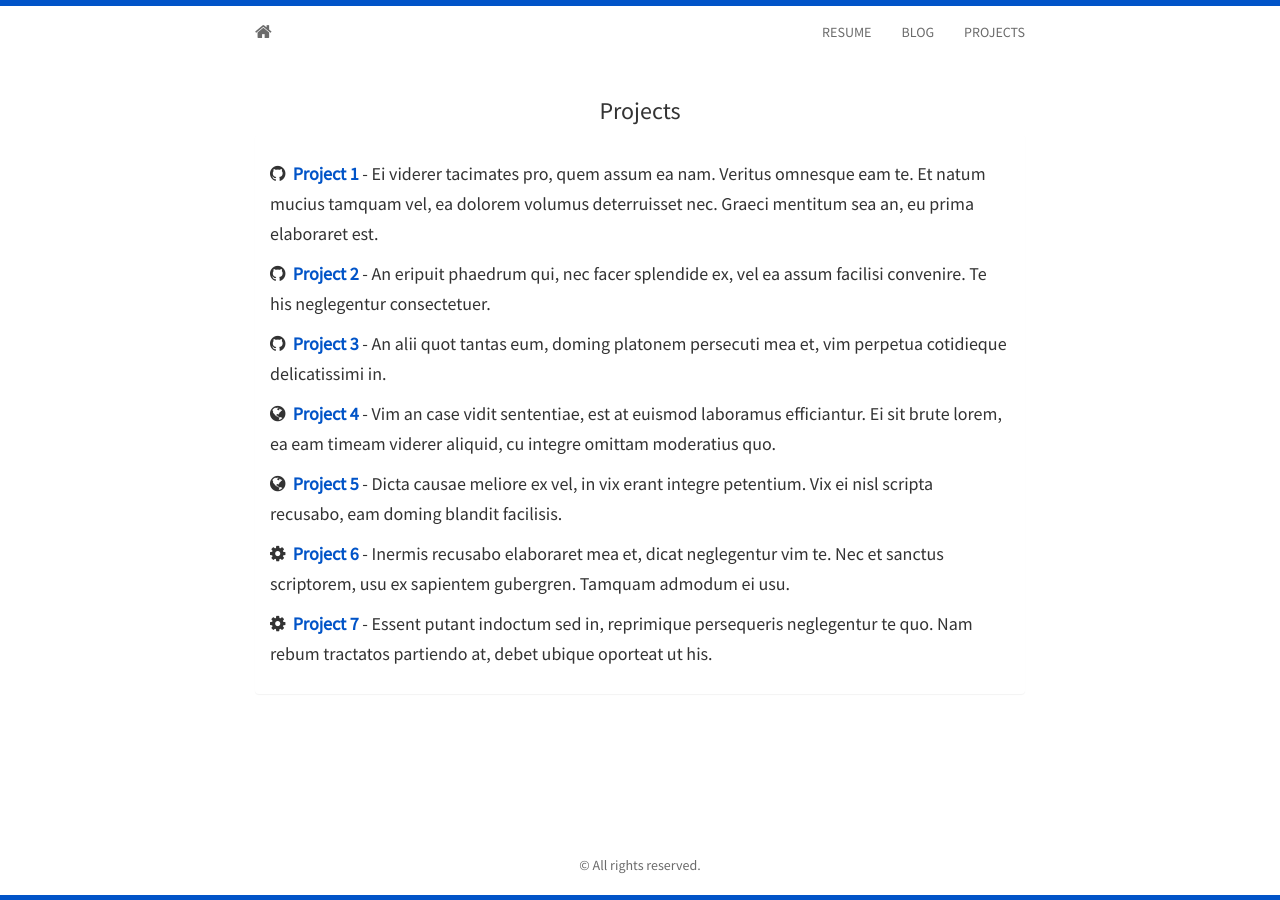
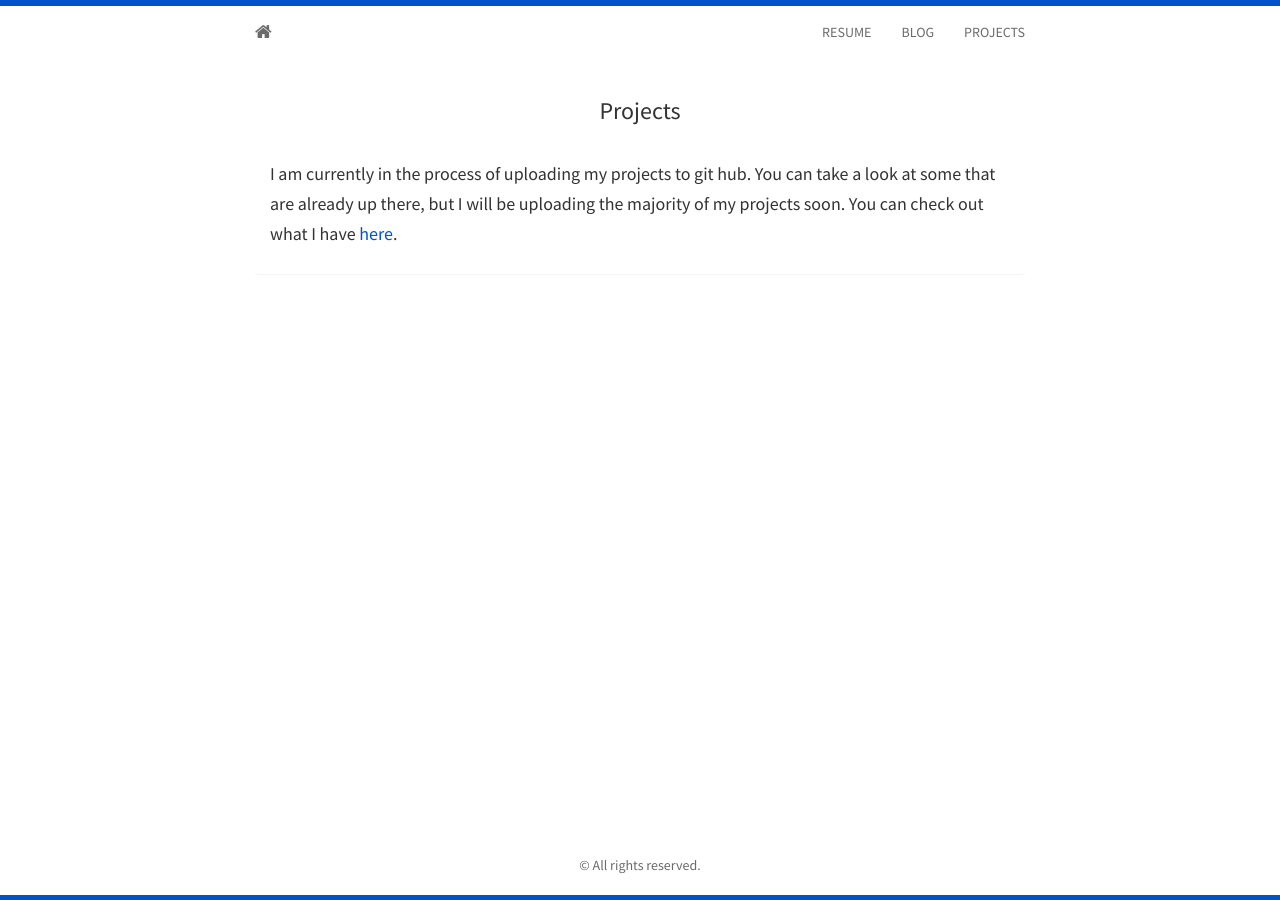
Before and after one commit to jackn11/jackn11.github.io, a Jekyll site: the page built from projects.html, in a window 1280 px wide. Built offline with Jekyll 4.4.1, drawn with Linux system fonts in a browser that asks for light colours; nearby versions of some CDN libraries.

Commit message:
Update projects.html

```diff
--- a/_includes/projects.html
+++ b/_includes/projects.html
@@ -3,7 +3,8 @@
   <h3>Projects</h3>
   <div class="panel panel-default">
     <div class="panel-body">
-		<h5>
+    	<h5>I am currently in the process of uploading my projects to git hub. You can take a look at some that are already up there, but I will be uploading the majority of my projects soon. You can check out what I have <a href="https://github.com/jackn11" target="_blank" rel="noopener noreferrer">here</a>.</h5>
+		<!-- <h5>
 			<i class="fa fa-github"></i>&nbsp;&nbsp;<strong><a href="#">Project 1</a></strong>
 			- Ei viderer tacimates pro, quem assum ea nam. Veritus omnesque eam te. Et natum mucius tamquam vel,
 			ea dolorem volumus deterruisset nec. Graeci mentitum sea an, eu prima elaboraret est.
@@ -36,7 +37,7 @@
 			<i class="fa fa-cog"></i>&nbsp;&nbsp;<strong><a href="#">Project 7</a></strong>
 			- Essent putant indoctum sed in, reprimique persequeris neglegentur te quo. Nam rebum
 			tractatos partiendo at, debet ubique oporteat ut his.
-		</h5>
+		</h5> -->
 
 
     </div>
```
